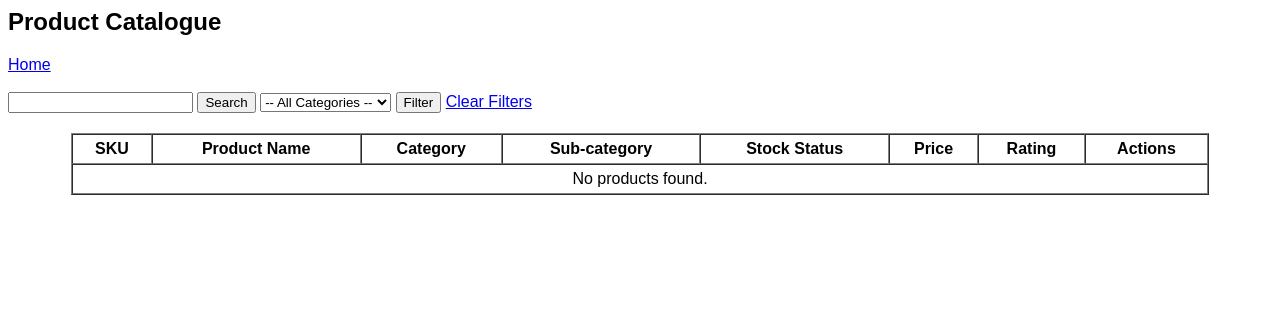
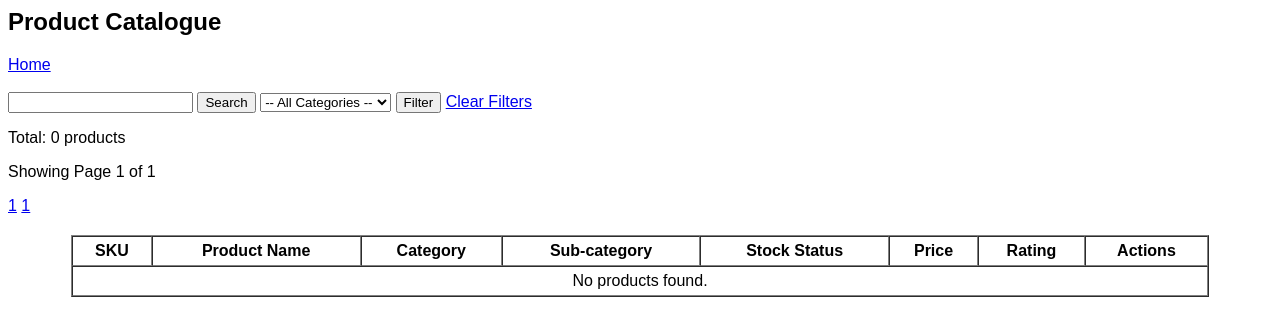
Before and after one commit to choseung-min/IS2108-Group_39-PairProject, a Django app: page /adminpanel/products/ in a window 1280 px wide. Shown: the top 336 px of the page. Run offline with Django 5.2, Linux system fonts and the light colour scheme; data that the repository does not hold is empty.

Commit message:
Added paginator to product catalogue

```diff
--- a/auroramart/adminpanel/templates/adminpanel/products/product_catalogue.html
+++ b/auroramart/adminpanel/templates/adminpanel/products/product_catalogue.html
@@ -14,9 +14,10 @@
     <form method="get">
       <input type="text" name="q" value="{{ query|default:'' }}" />
       <button type="submit">Search</button>
+
+      <!-- prettier-ignore-start -->
       <select name="category">
-        <!-- prettier-ignore -->
-         <option value="" {% if not selected_categories %}selected{% endif %}>-- All Categories --</option>
+        <option value="" {% if not selected_categories %}selected{% endif %}> -- All Categories -- </option>
         {% for main in main_categories %}
           <optgroup label ="{{ main.name }}">
             <option value="{{ main.id }}" {% if main.id|stringformat:"s" in selected_categories %}selected{% endif %}> All {{ main.name }} </option>
@@ -26,9 +27,34 @@
           </optgroup>
         {% endfor %}
       </select>
+      <!-- prettier-ignore-end -->
+
       <button type="submit">Filter</button>
       <a href="{% url 'products' %}">Clear Filters</a>
     </form>
+    <p>Total: {{ page_obj.paginator.count }} products</p>
+    <p>Showing Page {{ page_obj.number }} of {{ page_obj.paginator.num_pages }}</p>
+    <div class="pagination">
+      {% if page_obj.has_previous %}
+        <a href="?{% if query %}q={{ query }}&{% endif %}{% for cat in selected_categories %}category={{ cat }}&{% endfor %}page={{ page_obj.previous_page_number }}">Prev</a>
+      {% endif %}
+      {% for num in page_obj.paginator.page_range %}
+        {% if num == 1 %}
+          <a href="?{% if query %}q={{ query }}&{% endif %}{% for cat in selected_categories %}category={{ cat }}&{% endfor %}page=1">1</a>
+        {% endif %}
+        {% if num == page_obj.number and num != 1 and num != page_obj.paginator.num_pages %}
+          <span>{{ num }}</span>
+        {% elif num > page_obj.number|add:'-3' and num < page_obj.number|add:'3' and num != 1 and num != page_obj.paginator.num_pages %}
+          <a href="?page={{ num }}">{{ num }}</a>
+        {% endif %}
+        {% if num == page_obj.paginator.num_pages %}
+          <a href="?{% if query %}q={{ query }}&{% endif %}{% for cat in selected_categories %}category={{ cat }}&{% endfor %}page={{ page_obj.paginator.num_pages }}">{{ page_obj.paginator.num_pages }}</a>
+        {% endif %}
+      {% endfor %}
+      {% if page_obj.has_next %}
+        <a href="?{% if query %}q={{ query }}&{% endif %}{% for cat in selected_categories %}category={{ cat }}&{% endfor %}page={{ page_obj.next_page_number }}">Next</a>
+      {% endif %}
+    </div>
     <table border="1" cellpadding="5" cellspacing="0" style="width: 90%; margin-left: auto; margin-right: auto; margin-top: 20px;">
       <tr>
         <th>SKU</th>
@@ -60,5 +86,6 @@
       </tr>
       {% endfor %}
     </table>
+    <br /><br />
   </body>
 </html>
--- a/auroramart/adminpanel/views.py
+++ b/auroramart/adminpanel/views.py
@@ -1,6 +1,7 @@
 from django.shortcuts import render
 from .models import Product, Category
 from django.db.models import Q
+from django.core.paginator import Paginator
 
 def home(request):
     return render(request, 'adminpanel/home_page.html')
@@ -17,7 +18,11 @@ def products(request):
     if selected_categories:
         products = products.filter(Q(category_id__in=selected_categories) | Q(category__parent_id__in=selected_categories))
 
-    context = {'products': products, 'query': query, 'selected_categories': selected_categories, 'main_categories': main_categories}
+    paginator = Paginator(products, 20)
+    page_num = request.GET.get('page')
+    page_obj = paginator.get_page(page_num)
+
+    context = {'page_obj': page_obj, 'products': page_obj.object_list, 'query': query, 'selected_categories': selected_categories, 'main_categories': main_categories}
 
     return render(request, 'adminpanel/products/product_catalogue.html', context)
 
```
Also changed, not shown: 2 other files.
